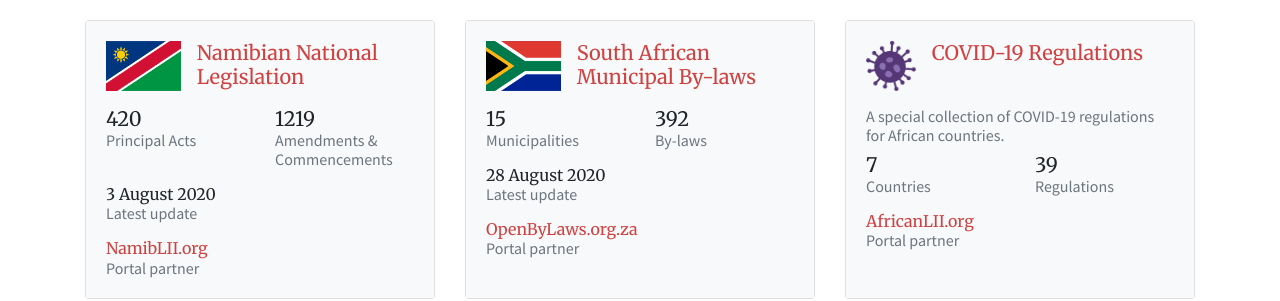
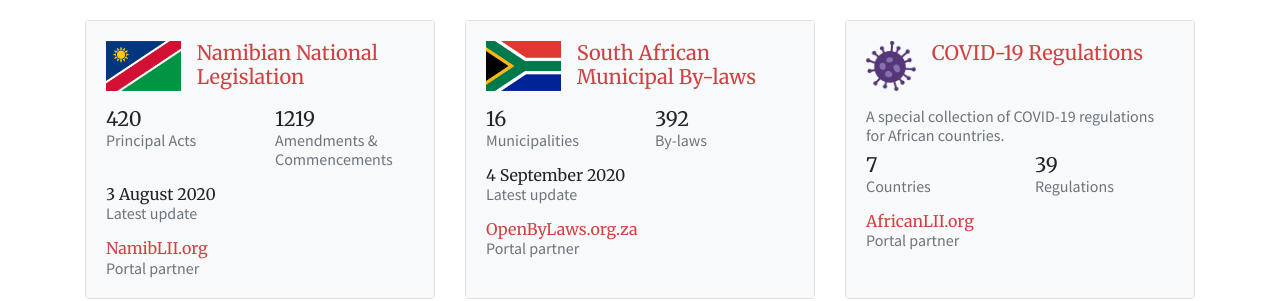
Before and after one commit to laws-africa/laws-africa.github.io, a Jekyll site: the page built from index.html, in a window 1280 px wide and 900 px high, scrolled down 472 px. Shown: the part 154-455 px from the top of the window. Built offline with Jekyll 4.4.1, drawn with Linux system fonts in a browser that asks for light colours; nearby versions of some CDN libraries.

Commit message:
Updated stats via TravisCI

```diff
--- a/_data/commons.json
+++ b/_data/commons.json
@@ -1,6 +1,6 @@
 {
   "covid19": {
-    "as_at_date": "2020-08-07",
+    "as_at_date": "2020-09-02",
     "n_countries": 7,
     "n_principal": 39
   },
@@ -10,8 +10,8 @@
     "n_stubs": 1219
   },
   "za": {
-    "as_at_date": "2020-08-28",
+    "as_at_date": "2020-09-04",
     "n_bylaws": 392,
-    "n_municipalities": 15
+    "n_municipalities": 16
   }
 }
```
